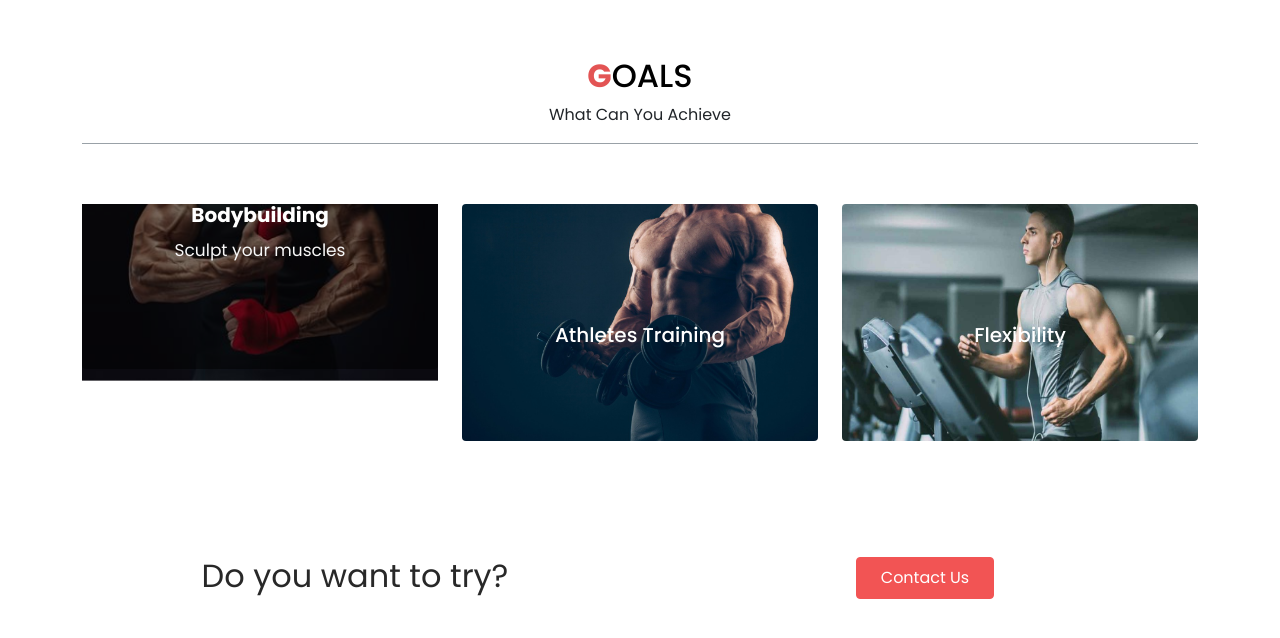
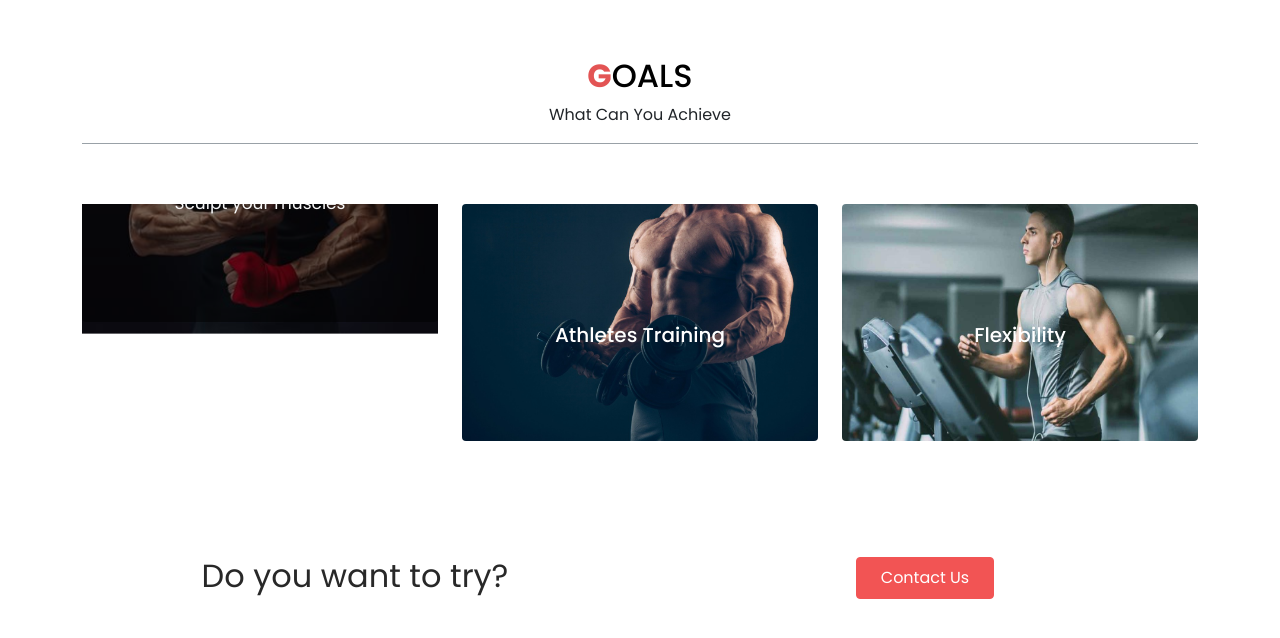
Before and after one commit to Ahmed-Elshami/sports-venue, a plain HTML site: page index.html in a window 1280 px wide. In both pictures the pointer is over the element "Bodybuilding". Shown: the part 2624-3262 px from the top of the page. Drawn offline with Linux system fonts and the light colour scheme.

Commit message:
four commit

```diff
--- a/css/style.css
+++ b/css/style.css
@@ -192,6 +192,7 @@
     width: 100%;
     height: 100%;
 }
+
 .work-layer{
     background-color:rgb(0, 0, 0,0.5);
     top: 0;
@@ -209,11 +210,13 @@
     color: #FFF;
 }
 .work-item:hover .work-itemh5 h5{
-    top: 30%;
+    /* top: 30%;
     color: #FFF;
     font-size: 20px;
     font-weight: bold;
-    z-index: 1;
+    z-index: 1; */
+    opacity: 0;
+    transition: all 0.5s;
 }
 .work-details{
     transition: all 0.5s;
```
